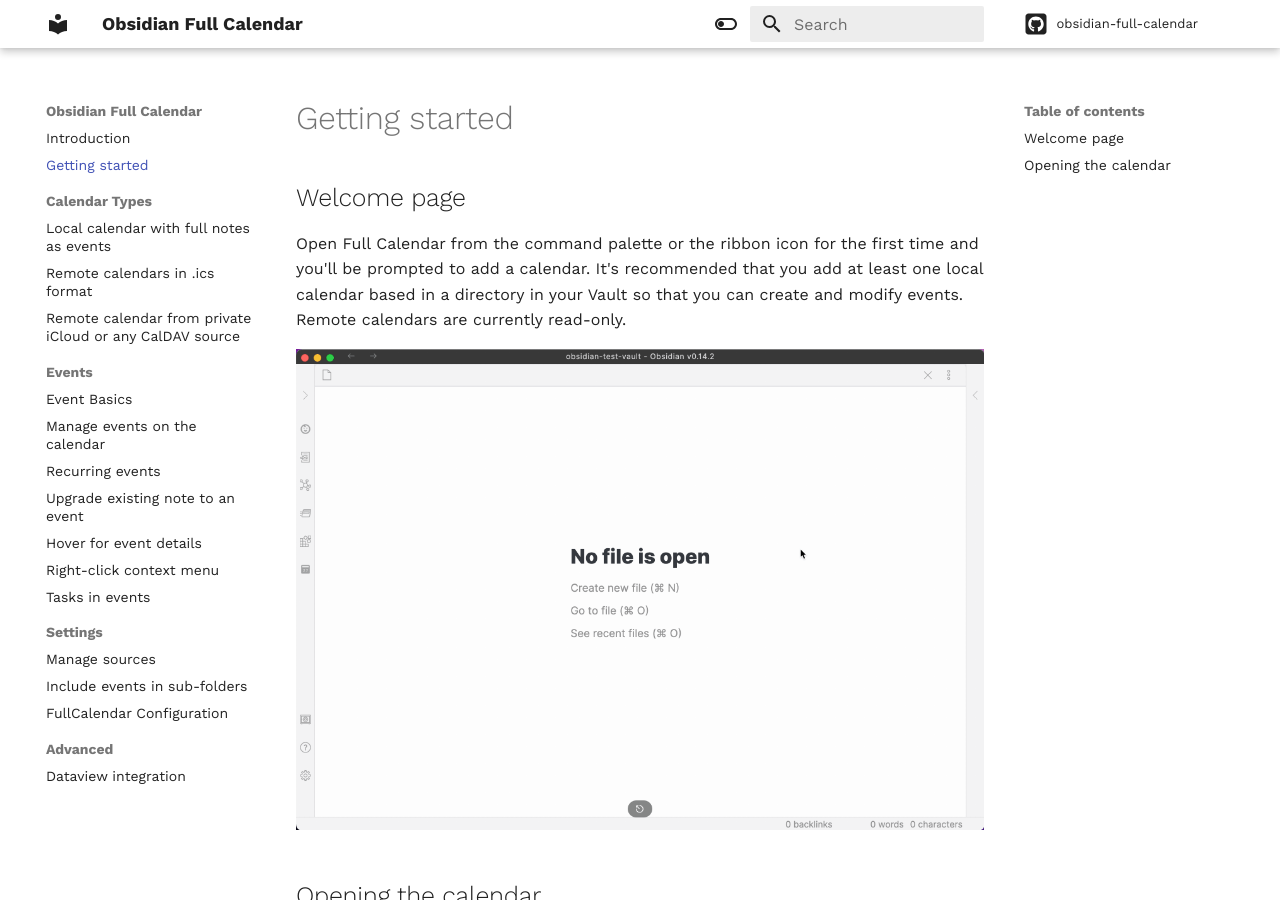
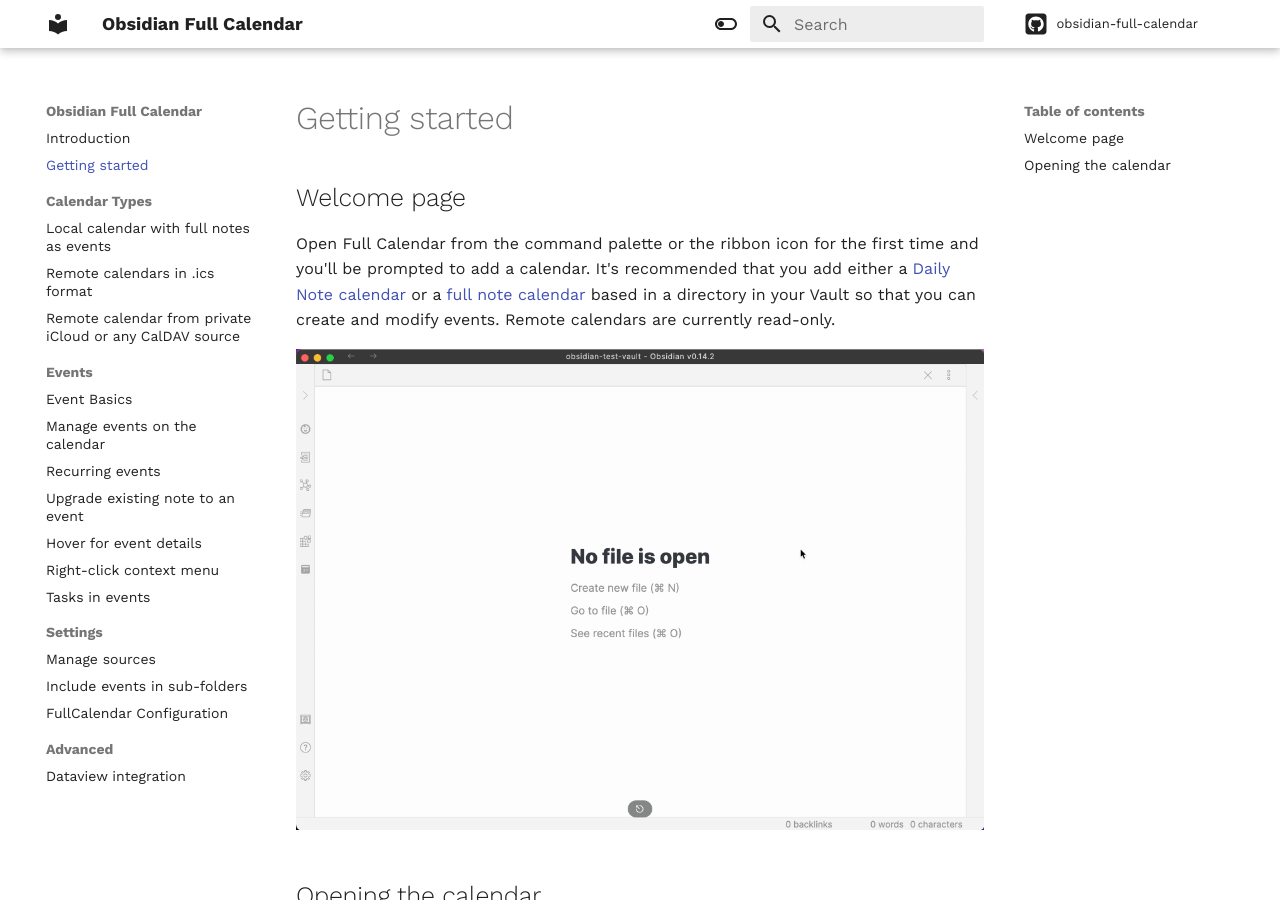
Before and after one commit to obsidian-community/obsidian-full-calendar, an MkDocs documentation site: the page built from docs/getting_started.md, in a window 1280 px wide and 900 px high. Built offline with MkDocs 1.6.1 and Material for MkDocs 9.7.7, drawn with Linux system fonts in a browser that asks for light colours; comment, search, counter and statistics services are not loaded.

Commit message:
getting started changes

```diff
--- a/docs/getting_started.md
+++ b/docs/getting_started.md
@@ -2,7 +2,7 @@
 
 ## Welcome page
 
-Open Full Calendar from the command palette or the ribbon icon for the first time and you'll be prompted to add a calendar. It's recommended that you add at least one local calendar based in a directory in your Vault so that you can create and modify events. Remote calendars are currently read-only.
+Open Full Calendar from the command palette or the ribbon icon for the first time and you'll be prompted to add a calendar. It's recommended that you add either a [Daily Note calendar](calendars/dailynote) or a [full note calendar](calendars/local) based in a directory in your Vault so that you can create and modify events. Remote calendars are currently read-only.
 
 ![Welcome page](assets/welcome-settings.gif)
 
```
